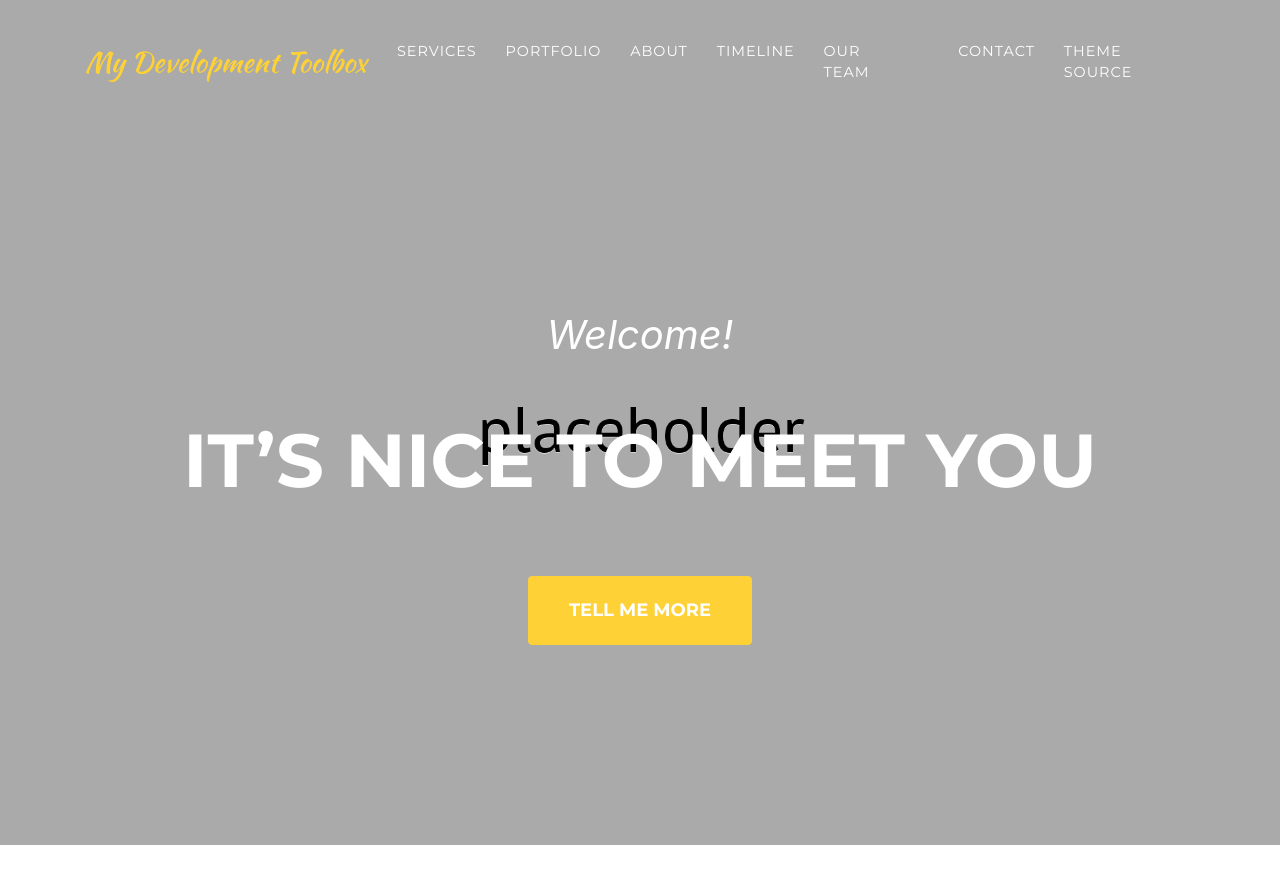
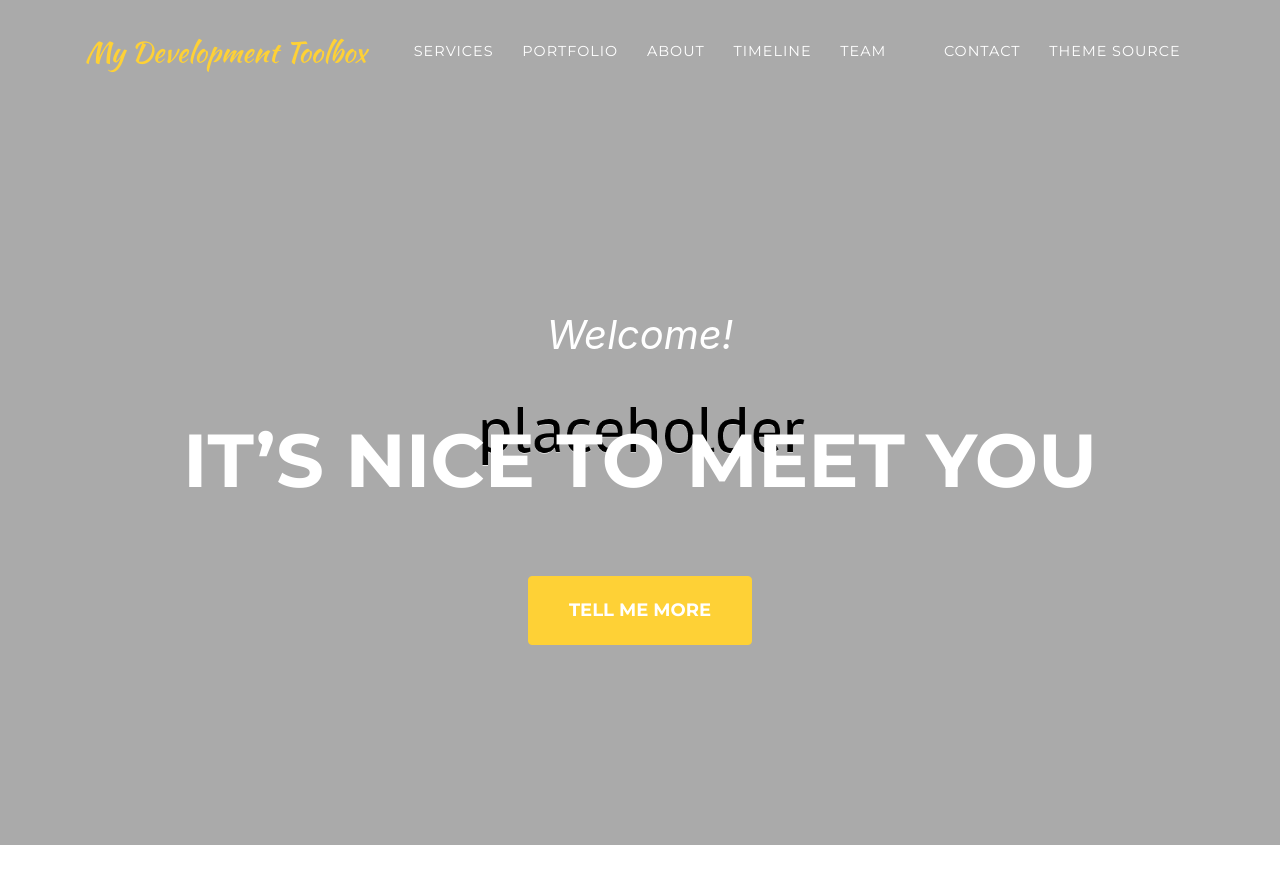
Before and after one commit to xuzhuoxi/xuzhuoxi.github.io, a Jekyll site: the page built from index_en.md, in a window 1280 px wide and 900 px high. Shown: the top 884 px of the window. Built offline with Jekyll 4.4.1, drawn with Linux system fonts in a browser that asks for light colours; some web fonts are replaced.

Commit message:
国际化。

```diff
--- a/_data/i18n_en-US.yaml
+++ b/_data/i18n_en-US.yaml
@@ -67,12 +67,12 @@ navigation:
     title: Timeline
   - page: team.html
     section: team
-    title: our team
+    title: Team
   - page: clients.html
     section: clients
   - page: contact.html
     section: contact
-    title: contact
+    title: Contact
   - title: Theme Source
     url: 'https://github.com/raviriley/agency-jekyll-theme/'
 portfolio:
```
